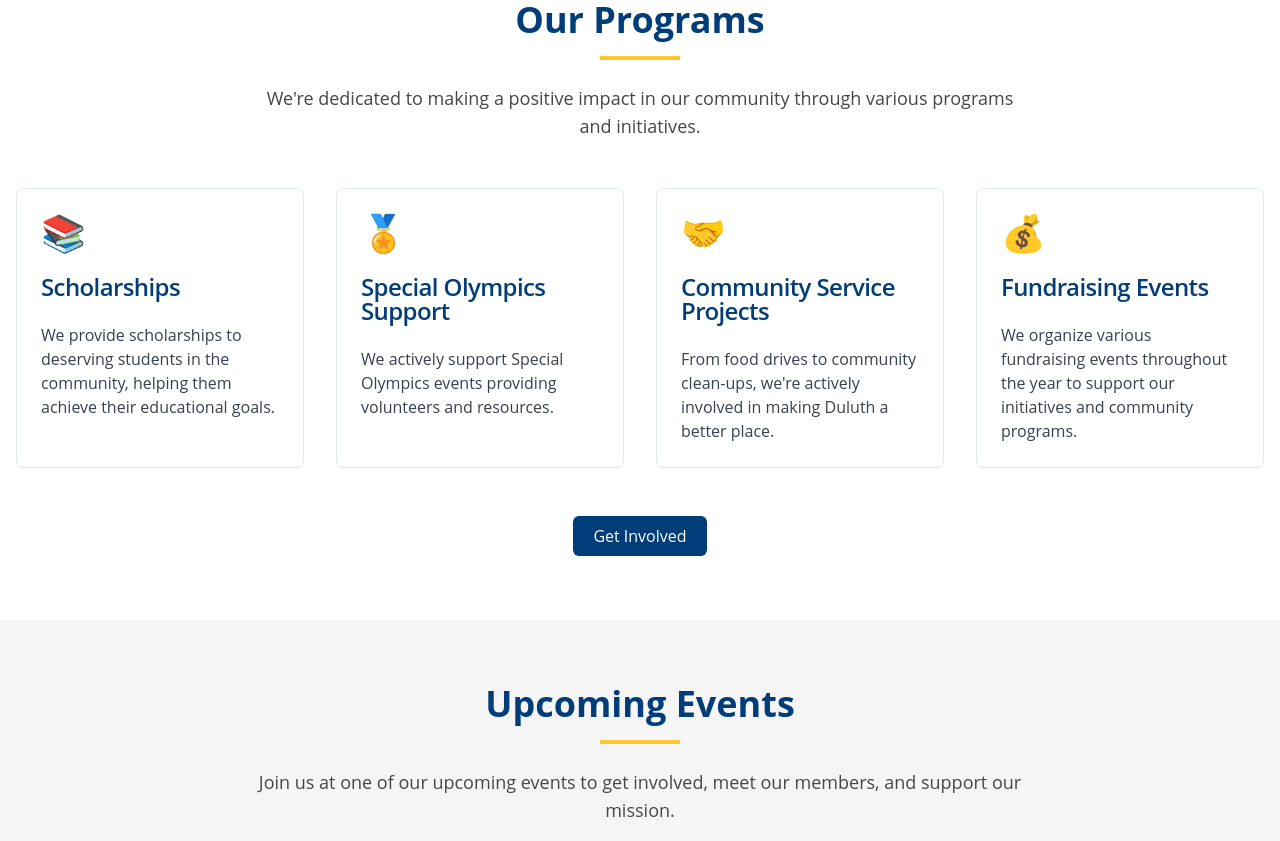
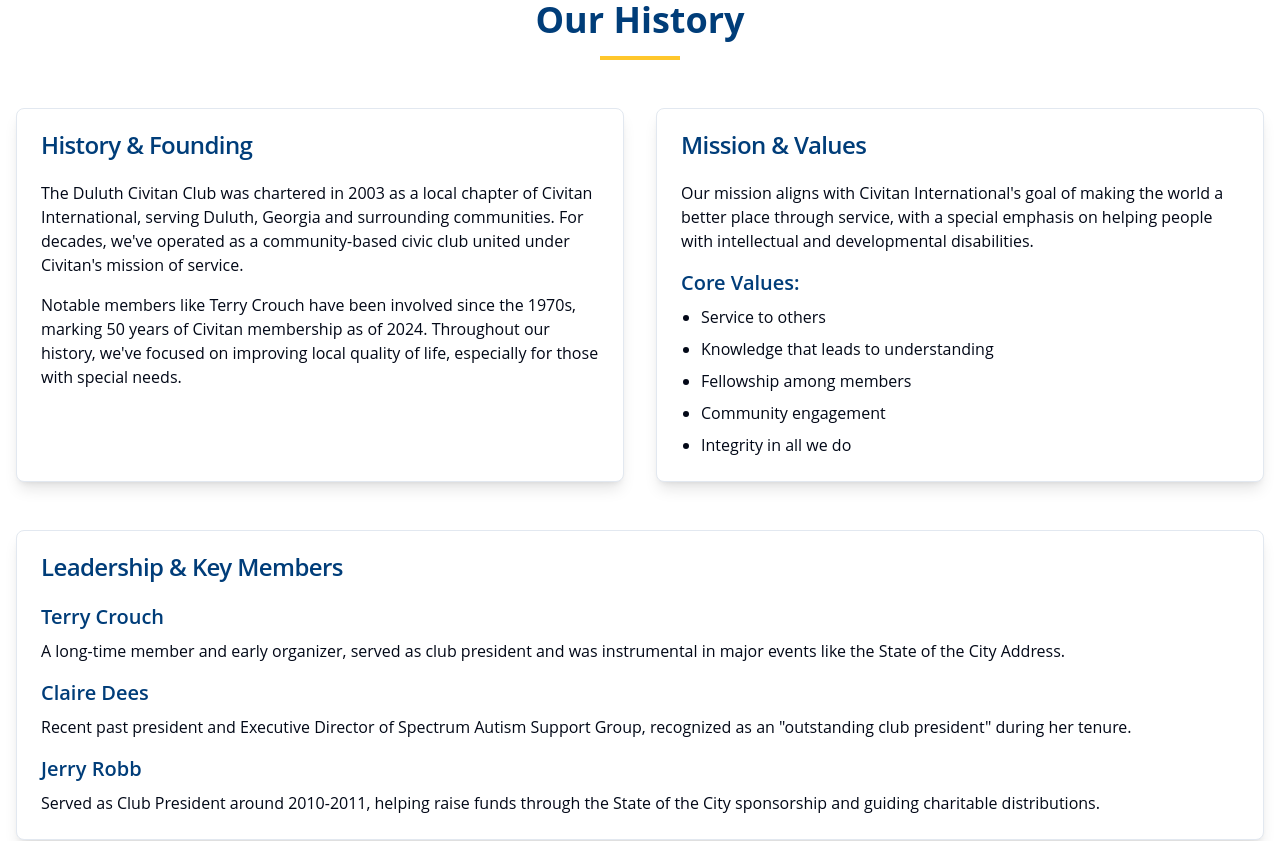
Before and after one commit to erobb1971/duluth-civitan-ready, a React (Vite) app: page / in a window 1280 px wide. Shown: the part 1620-2461 px from the top of the page. Built offline with nearby package versions, Linux system fonts and the light colour scheme.

Commit message:
Add Duluth Civitan Club information
Add detailed information about the Duluth Civitan Club, including its history, mission, leadership, community service projects, events, partnerships, membership details, and public recognition, optimized for SEO.

```diff
--- a/index.html
+++ b/index.html
@@ -1,20 +1,25 @@
+
 <!DOCTYPE html>
 <html lang="en">
   <head>
     <meta charset="UTF-8" />
     <meta name="viewport" content="width=device-width, initial-scale=1.0" />
-    <title>duluth-civitan-ready</title>
-    <meta name="description" content="Lovable Generated Project" />
-    <meta name="author" content="Lovable" />
+    <title>Duluth Civitan Club - Building Good Citizenship Since 2003</title>
+    <meta name="description" content="The Duluth Civitan Club, chartered in 2003, serves Duluth, Georgia through volunteer service, with a focus on helping people with developmental disabilities and providing scholarships." />
+    <meta name="author" content="Duluth Civitan Club" />
 
-    <meta property="og:title" content="duluth-civitan-ready" />
-    <meta property="og:description" content="Lovable Generated Project" />
+    <meta property="og:title" content="Duluth Civitan Club - Community Service Organization in Duluth, GA" />
+    <meta property="og:description" content="Join the Duluth Civitan Club in making a difference through community service, supporting those with developmental disabilities, and building good citizenship." />
     <meta property="og:type" content="website" />
     <meta property="og:image" content="https://lovable.dev/opengraph-image-p98pqg.png" />
 
     <meta name="twitter:card" content="summary_large_image" />
-    <meta name="twitter:site" content="@lovable_dev" />
+    <meta name="twitter:site" content="@duluthcivitan" />
     <meta name="twitter:image" content="https://lovable.dev/opengraph-image-p98pqg.png" />
+
+    <meta name="keywords" content="Duluth Civitan Club, Community Service, Developmental Disabilities, Volunteering, Duluth GA, Civitan International" />
+    <meta name="robots" content="index, follow" />
+    <link rel="canonical" href="https://duluthcivitan.org" />
   </head>
 
   <body>
--- /dev/null
+++ b/src/components/HistorySection.tsx
@@ -0,0 +1,71 @@
+
+import React from 'react';
+import { Card, CardContent, CardHeader, CardTitle } from './ui/card';
+
+const HistorySection = () => {
+  return (
+    <section id="history" className="py-16 bg-white">
+      <div className="container mx-auto px-4">
+        <div className="text-center mb-12">
+          <h2 className="text-3xl md:text-4xl font-bold mb-4">Our History</h2>
+          <div className="w-20 h-1 bg-civitan-gold mx-auto mb-6"></div>
+        </div>
+
+        <div className="grid grid-cols-1 lg:grid-cols-2 gap-8">
+          <Card className="shadow-lg">
+            <CardHeader>
+              <CardTitle>History & Founding</CardTitle>
+            </CardHeader>
+            <CardContent>
+              <p className="mb-4">The Duluth Civitan Club was chartered in 2003 as a local chapter of Civitan International, serving Duluth, Georgia and surrounding communities. For decades, we've operated as a community-based civic club united under Civitan's mission of service.</p>
+              <p>Notable members like Terry Crouch have been involved since the 1970s, marking 50 years of Civitan membership as of 2024. Throughout our history, we've focused on improving local quality of life, especially for those with special needs.</p>
+            </CardContent>
+          </Card>
+
+          <Card className="shadow-lg">
+            <CardHeader>
+              <CardTitle>Mission & Values</CardTitle>
+            </CardHeader>
+            <CardContent>
+              <p className="mb-4">Our mission aligns with Civitan International's goal of making the world a better place through service, with a special emphasis on helping people with intellectual and developmental disabilities.</p>
+              <h4 className="font-semibold mb-2">Core Values:</h4>
+              <ul className="list-disc pl-5 space-y-2">
+                <li>Service to others</li>
+                <li>Knowledge that leads to understanding</li>
+                <li>Fellowship among members</li>
+                <li>Community engagement</li>
+                <li>Integrity in all we do</li>
+              </ul>
+            </CardContent>
+          </Card>
+        </div>
+
+        <div className="mt-12">
+          <Card className="shadow-lg">
+            <CardHeader>
+              <CardTitle>Leadership & Key Members</CardTitle>
+            </CardHeader>
+            <CardContent>
+              <div className="space-y-4">
+                <div>
+                  <h4 className="font-semibold mb-2">Terry Crouch</h4>
+                  <p>A long-time member and early organizer, served as club president and was instrumental in major events like the State of the City Address.</p>
+                </div>
+                <div>
+                  <h4 className="font-semibold mb-2">Claire Dees</h4>
+                  <p>Recent past president and Executive Director of Spectrum Autism Support Group, recognized as an "outstanding club president" during her tenure.</p>
+                </div>
+                <div>
+                  <h4 className="font-semibold mb-2">Jerry Robb</h4>
+                  <p>Served as Club President around 2010-2011, helping raise funds through the State of the City sponsorship and guiding charitable distributions.</p>
+                </div>
+              </div>
+            </CardContent>
+          </Card>
+        </div>
+      </div>
+    </section>
+  );
+};
+
+export default HistorySection;
--- a/src/pages/Index.tsx
+++ b/src/pages/Index.tsx
@@ -3,6 +3,7 @@ import React from 'react';
 import Navbar from '../components/Navbar';
 import Hero from '../components/Hero';
 import AboutSection from '../components/AboutSection';
+import HistorySection from '../components/HistorySection';
 import ProgramsSection from '../components/ProgramsSection';
 import EventsSection from '../components/EventsSection';
 import JoinSection from '../components/JoinSection';
@@ -14,6 +15,7 @@ const Index = () => {
       <Navbar />
       <Hero />
       <AboutSection />
+      <HistorySection />
       <ProgramsSection />
       <EventsSection />
       <JoinSection />
```
